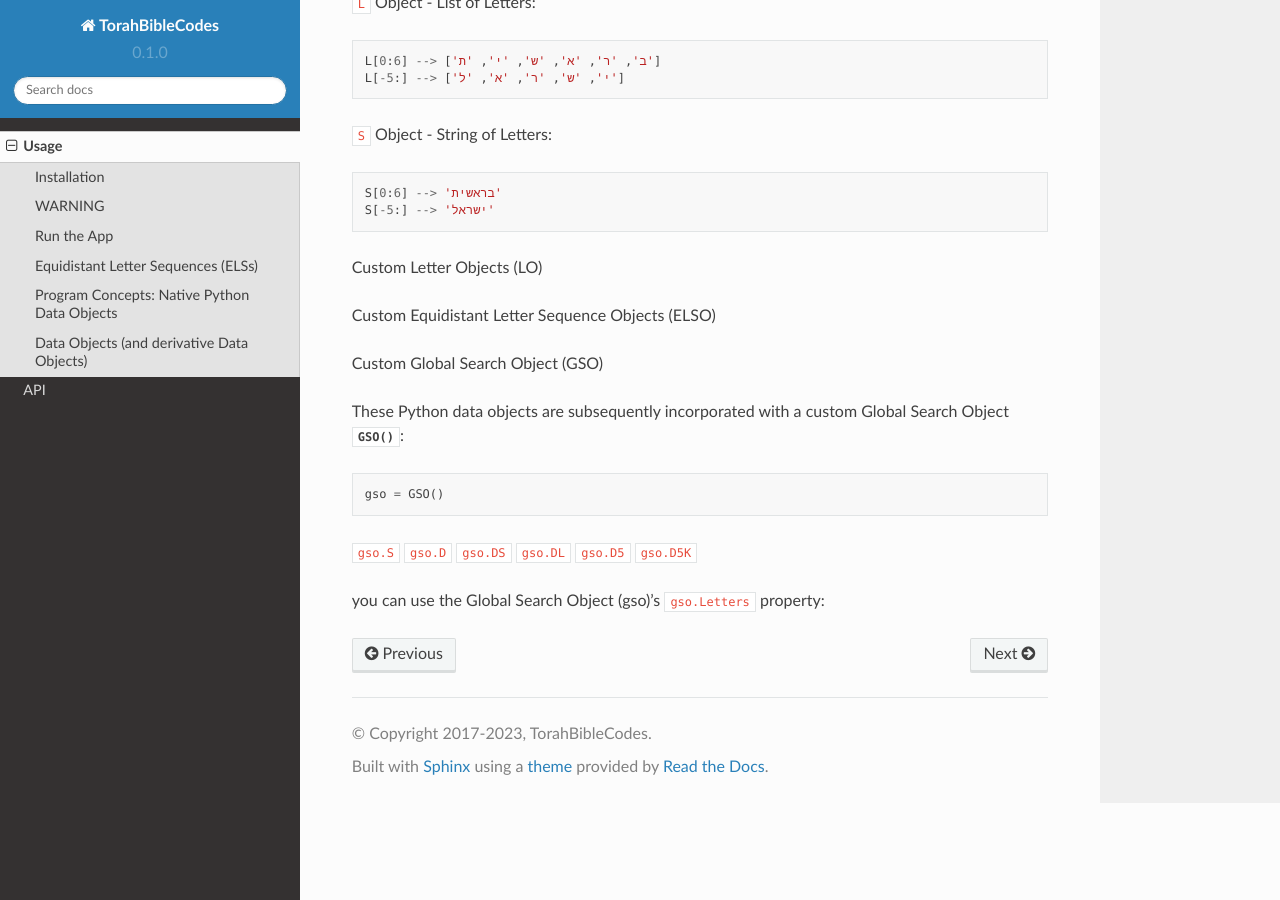
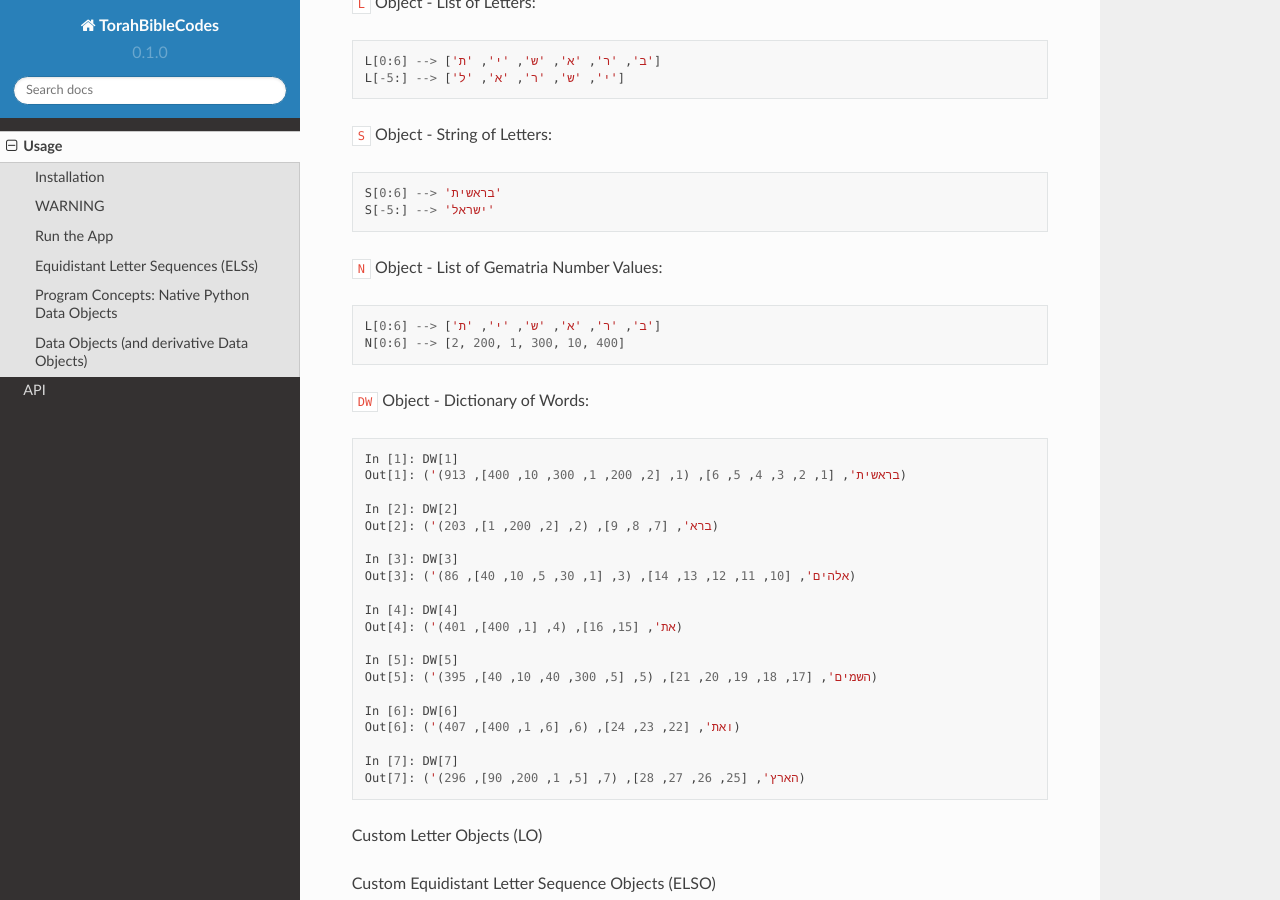
Before and after one commit to TorahBibleCodes/TorahBibleCodes_Sphinx, a Sphinx documentation site: the page built from docs/source/usage.rst, in a window 1280 px wide and 900 px high, scrolled down 5543 px. Built offline with Sphinx 7.4.7 and the Read the Docs theme 2.0.0, drawn with Linux system fonts in a browser that asks for light colours; some of the changed text lies outside the part shown.

Commit message:
Update usage.rst

```diff
--- a/docs/source/usage.rst
+++ b/docs/source/usage.rst
@@ -206,7 +206,7 @@ Each verse (and letter) of the thirty-nine (39) books of the Hebrew Bible is acc
    DS[5,1,1] == 'אלה הדברים אשר דבר משה אל כל ישראל בעבר הירדן במדבר בערבה מול סוף בין פארן ובין תפל ולבן וחצרת ודי זהב'
    DS[5,34,12] == 'ולכל היד החזקה ולכל המורא הגדול אשר עשה משה לעיני כל ישראל'
 
-``D`` Object - Dictionary of Verses/Letters, accessible as data with a 3-digit Tuple Key + sub-element (0-indexed) in sequence of letters within each verse.::
+``D`` Object - Dictionary of Verses/Letters, accessible as data with a 3-digit Tuple Key + sub-element (0-indexed) in sequence of letters within each verse::
 
    D[1,1,1][0] --> 1st element (letter) in string/verse sequence --> 'ב'
    D[1,1,1][1] --> 2nd element (letter) in string/verse sequence --> 'ר'
@@ -258,6 +258,35 @@ From the ``D`` and ``DS`` Objects, all other Python Data Objects are derived:
    S[0:6] --> 'בראשית'
    S[-5:] --> 'ישראל'
 
+``N`` Object - List of Gematria Number Values::
+
+   L[0:6] --> ['ב', 'ר', 'א', 'ש', 'י', 'ת']
+   N[0:6] --> [2, 200, 1, 300, 10, 400]
+
+``DW`` Object - Dictionary of Words::
+
+   In [1]: DW[1]
+   Out[1]: ('בראשית', [1, 2, 3, 4, 5, 6], (1, [2, 200, 1, 300, 10, 400], 913))
+
+   In [2]: DW[2]
+   Out[2]: ('ברא', [7, 8, 9], (2, [2, 200, 1], 203))
+
+   In [3]: DW[3]
+   Out[3]: ('אלהים', [10, 11, 12, 13, 14], (3, [1, 30, 5, 10, 40], 86))
+
+   In [4]: DW[4]
+   Out[4]: ('את', [15, 16], (4, [1, 400], 401))
+
+   In [5]: DW[5]
+   Out[5]: ('השמים', [17, 18, 19, 20, 21], (5, [5, 300, 40, 10, 40], 395))
+
+   In [6]: DW[6]
+   Out[6]: ('ואת', [22, 23, 24], (6, [6, 1, 400], 407))
+
+   In [7]: DW[7]
+   Out[7]: ('הארץ', [25, 26, 27, 28], (7, [5, 1, 200, 90], 296))
+
+
 Custom Letter Objects (LO)
 
 Custom Equidistant Letter Sequence Objects (ELSO)
```
